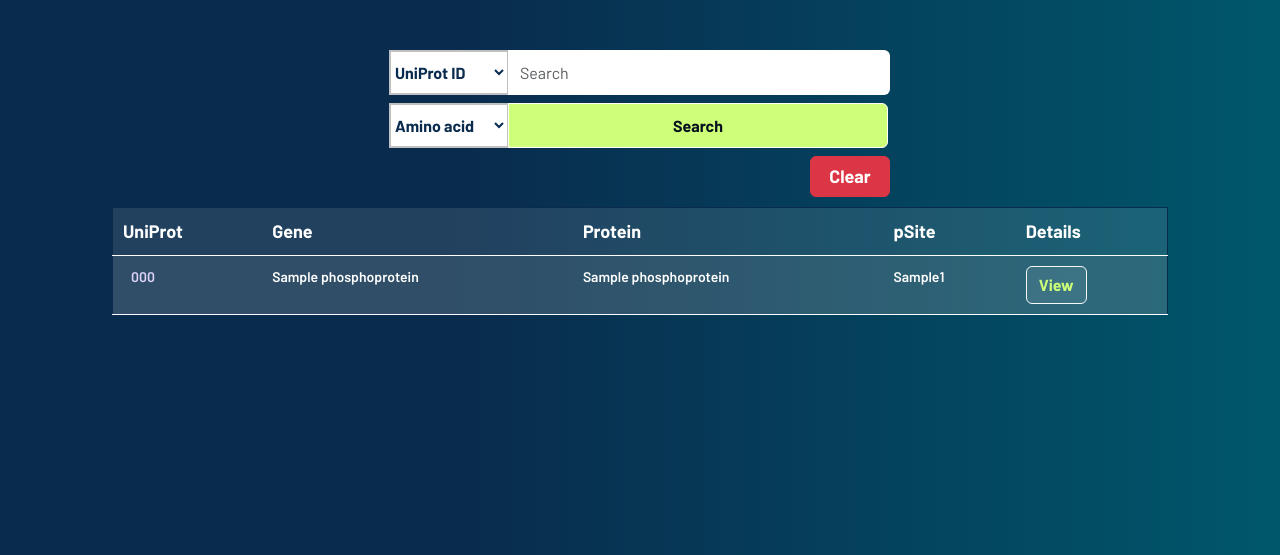
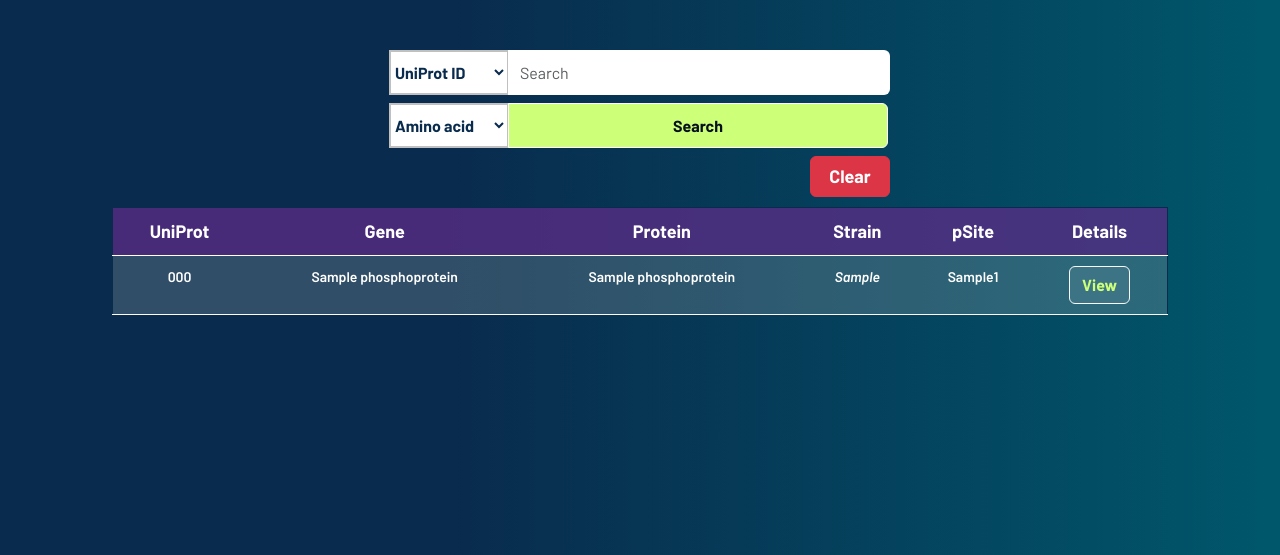
Before and after one commit to torbalansky/phosphoecoli, a Django app: page /protein_list/ in a window 1280 px wide. Shown: the part 70-625 px from the top of the page. Run offline with Django 5.2, Linux system fonts and the light colour scheme; tables that the repository leaves empty hold one stand-in row (values such as "Sample post"); some libraries are stand-ins or nearby versions.

Commit message:
Updated model, including strain information. Typos fixed. Styling updated.

```diff
--- a/bacphosapp/forms.py
+++ b/bacphosapp/forms.py
@@ -73,6 +73,7 @@ class ProteinSearchForm(forms.Form):
         ('D', 'D'),
         ('K', 'K'),
         ('R', 'R'),
+        ('C', 'C'),
     )
 
     uniprot_code = forms.CharField(required=False, max_length=20, label="UniprotID", widget=forms.TextInput(attrs={"class": "form-item", "placeholder": "Enter Uniprot ID"}))
--- a/bacphosapp/management/commands/import_excel_data.py
+++ b/bacphosapp/management/commands/import_excel_data.py
@@ -30,6 +30,7 @@ class Command(BaseCommand):
                 existing_record.submitted_by = None
                 existing_record.approved = row['approved']
                 existing_record.reference = row['reference']
+                existing_record.coli_strain = row['coli_strain']
                 existing_record.save()
             else:
                 new_record = PhosphoProtein.objects.create(
@@ -48,6 +49,7 @@ class Command(BaseCommand):
                     approved=row['approved'],
                     reference=row['reference'],
                     alphafold_url=row['alphafold_url'],
+                    coli_strain=row['coli_strain'],
                 )
                 existing_records[(uniprot_code, gene_name, protein_name, position)] = new_record
 
--- a/bacphosapp/models.py
+++ b/bacphosapp/models.py
@@ -18,6 +18,7 @@ class PhosphoProtein(models.Model):
     approved = models.BooleanField(default=False)
     reference = models.TextField(null=True, blank=True)
     alphafold_url = models.URLField(null=True, blank=True)
+    coli_strain = models.TextField(null=True, blank=True, default='')
 
     def __str__(self):
         return self.gene_name
--- a/bacphosapp/static/css/styles.css
+++ b/bacphosapp/static/css/styles.css
@@ -147,6 +147,23 @@ body {
   border-color: white;
 }
 
+.table-striped.res td {
+  text-align: center;
+}
+
+.table-striped.res th {
+  text-align: center;
+  background-color: rgba(92, 44, 135, 0.757);
+}
+
+.protein-details-container th {
+  text-align: center;
+}
+
+.protein-details-container td {
+  text-align: center;
+}
+
 .table-striped.res tbody tr:nth-child(odd) {
   background-color: rgba(195, 225, 226, 0.1);
 }
@@ -167,7 +184,7 @@ body {
 }
 
 .logo-icon {
-  width: 100px;
+  width: 80px;
 }
 
 .footer {
@@ -217,17 +234,6 @@ body {
 .protein-list-container td {
   font-size: 14px;
   font-weight: 600;
-}
-
-.protein-list-container .uniprot_link a {
-  text-decoration: none;
-  color: rgb(222, 211, 252);
-  padding: 8px;
-  border-radius: 5px;
-}
-
-.protein-list-container .uniprot_link a:hover {
-  text-decoration: underline;
 }
 
 .protein-list-container .btn.btn-light {
@@ -355,7 +361,7 @@ body {
   }
 
   .logo-icon {
-    width: 100px;
+    width: 50px;
   }
 
   .btn.btn-primary.list {
@@ -509,3 +515,16 @@ body {
       font-size: 12px;
   }
 }
+
+.table.table-striped.res tbody tr:hover {
+  cursor: pointer;
+  background-color: rgba(3, 114, 118, 0.973);
+}
+
+.highlighted-row td {
+  background-color: rgba(75, 202, 170, 0.14);
+}
+
+.site-map-container {
+  text-align: justify;
+}
--- a/bacphosapp/templates/cite.html
+++ b/bacphosapp/templates/cite.html
@@ -7,10 +7,9 @@
         When incorporating information sourced from <em>pEDB</em> into publications or presentations, it's important to adhere to proper citation guidelines to acknowledge the origin of the data. Here are the recommended citation formats:
         <br><br>
         For printed presentations such as journals or books, the following citation format is suggested:
-        "****, et al, 2024: ****. 2024 Number"
         <br><br>
-        For oral presentations, slides, or images containing information from <em>pEDB</em>, include:
-        <em>pEDB</em>, www.pedb.com
+        For oral presentations, slides, or images containing information from <em>PEDB</em>, include:
+        <em>PEDB</em>
     </div>
 </section>
 
--- a/bacphosapp/templates/overview.html
+++ b/bacphosapp/templates/overview.html
@@ -9,8 +9,8 @@
             <div class="card-body">
                 <p class="card-text"> Since its discovery in the early 1950s, protein phosphorylation has experienced remarkable advancements. Currently, approximately 50 eukaryotic protein kinase inhibitors have gained FDA approval, primarily utilized as anti-cancer medications, with an additional 150 candidates undergoing clinical evaluation (1). Despite the antibiotic resistance crisis and the potential of post-translational modifications (PTMs) such as protein phosphorylation as therapeutic targets, the study of bacterial PP lags behind (2). Recent phosphoproteomic studies in  Escherichia coli ( <em>E. coli</em>)  have unveiled numerous phosphorylation sites, indicating the extensive regulatory role of PP in bacterial systems (3, 4).
                     <br><br>However, despite the growing importance of understanding bacterial protein phosphorylation, researchers face challenges in accessing comprehensive and up-to-date information on phosphorylation sites in model systems such as <em>E. coli</em>. Currently, there is no centralized platform that consolidates all phosphorylation data, necessitating researchers to navigate various resources to gather information about specific proteins. This fragmented landscape hinders efficient exploration and analysis of phosphorylation data, limiting the progress of research in this field.
-                    <br><br>To address this gap, we introduce <em>pEDB</em>, an innovative platform designed to streamline access to phosphorylation information in <em>E. coli</em>. <em>pEDB</em> aims to provide researchers with a comprehensive and up-to-date repository of phosphorylation sites, proteins, and relevant references, facilitating efficient browsing and retrieval of phosphorylation data. By consolidating diverse phosphorylation data into a single, user-friendly interface, <em>pEDB</em> empowers researchers to explore the intricate landscape of bacterial protein phosphorylation with ease.
-                    <br><br>With <em>pEDB</em>, researchers can uncover valuable insights into the regulatory mechanisms governed by protein phosphorylation in <em>E. coli</em>, accelerating discoveries and advancing our understanding of bacterial signaling networks. Whether investigating specific phosphorylation sites or exploring broader trends in bacterial phosphorylation, <em>pEDB</em> serves as a valuable resource for researchers seeking to unravel the complexities of bacterial cellular signaling.</p>
+                    <br><br>To address this gap, we introduce <em>PEDB</em>, an innovative platform designed to streamline access to phosphorylation information in <em>E. coli</em>. <em>PEDB</em> aims to provide researchers with a comprehensive and up-to-date repository of phosphorylation sites, proteins, and relevant references, facilitating efficient browsing and retrieval of phosphorylation data. By consolidating diverse phosphorylation data into a single, user-friendly interface, <em>PEDB</em> empowers researchers to explore the intricate landscape of bacterial protein phosphorylation with ease.
+                    <br><br>With <em>PEDB</em>, researchers can uncover valuable insights into the regulatory mechanisms governed by protein phosphorylation in <em>E. coli</em>, accelerating discoveries and advancing our understanding of bacterial signaling networks. Whether investigating specific phosphorylation sites or exploring broader trends in bacterial phosphorylation, <em>PEDB</em> serves as a valuable resource for researchers seeking to unravel the complexities of bacterial cellular signaling.</p>
             </div>
             <div class="container-ref">
                 <h6>References:</h6>
--- a/bacphosapp/templates/pdf_template.html
+++ b/bacphosapp/templates/pdf_template.html
@@ -58,7 +58,7 @@
         <div class="row">
             <div class="col-lg-12">
                 <div>
-                    <h1>Phosphosite/s in {{ protein.protein_name }}</h1>
+                    <h1>Phosphosite/s in {{ protein.protein_name }} - <em>{{ protein.coli_strain }}</em></h1>
                 </div>
                 <div class="table-container">
                     <table class="table">
--- a/bacphosapp/templates/protein_list.html
+++ b/bacphosapp/templates/protein_list.html
@@ -24,6 +24,7 @@
                 <option value="D" {% if request.GET.modification_type == 'D' %} selected {% endif %}>D</option>
                 <option value="K" {% if request.GET.modification_type == 'K' %} selected {% endif %}>K</option>
                 <option value="R" {% if request.GET.modification_type == 'R' %} selected {% endif %}>R</option>
+                <option value="C" {% if request.GET.modification_type == 'C' %} selected {% endif %}>C</option>
             </select>
             <button class="btn btn-primary list" type="submit">Search</button>
         </div>
@@ -40,22 +41,18 @@
                         <th>UniProt</th>
                         <th>Gene</th>
                         <th class="hide-on-sm">Protein</th>
+                        <th class="hide-on-sm">Strain</th>
                         <th>pSite</th>
                         <th>Details</th>
                     </tr>
                 </thead>
                 <tbody>
                     {% for protein in proteins %}
-                        <tr class="{% cycle 'odd' 'even' %}">
-                            <td class="uniprot_link">
-                                {% if protein.uniprot_url %}
-                                    <a href="{{ protein.uniprot_url }}" target="_blank">{{ protein.uniprot_code }}</a>
-                                {% else %}
-                                    {{ protein.uniprot_code }}
-                                {% endif %}
-                            </td>
+                        <tr class="{% cycle 'odd' 'even' %}" data-protein-url="{% url 'protein_details' pk=protein.pk %}">
+                            <td>{{ protein.uniprot_code }}</td>
                             <td>{{ protein.gene_name }}</td>
                             <td class="hide-on-sm">{{ protein.protein_name }}</td>
+                            <td class="hide-on-sm" style="font-style: italic">{{ protein.coli_strain }}</td>
                             <td>
                                 {% if protein.position %}
                                 {{ protein.modification_type }}{{ protein.position }}
@@ -112,6 +109,14 @@
         const searchCategoryDropdown = document.getElementById('search_category');
         const searchQueryInput = document.querySelector('.form-control-list');
         const modificationTypeDropdown = document.getElementById('modification_type');
+        const tableRows = document.querySelectorAll('.protein-list-container tbody tr');
+
+        tableRows.forEach(row => {
+            row.addEventListener('click', function() {
+                const proteinUrl = row.dataset.proteinUrl;
+                window.location.href = proteinUrl;
+            });
+        });
 
         searchForm.addEventListener('submit', function(event) {
             const selectedCategory = searchCategoryDropdown.value;
--- a/bacphosapp/views.py
+++ b/bacphosapp/views.py
@@ -173,6 +173,9 @@ class ProteinDetailView(DetailView):
         protein = self.get_object()
         sequence = protein.sequence
 
+        # Sort phosphosites alphabetically or numerically
+        phosphosite_positions = sorted(str(protein.position).split(',')) if protein.position else []
+
         # Create a scatter plot
         fig = go.Figure(layout=dict(height=400, width=1000))
         fig.add_trace(go.Scatter(x=list(range(1, len(sequence) + 1)), y=[0] * len(sequence),
@@ -217,7 +220,7 @@ class ProteinDetailView(DetailView):
 
     def get_related_proteins(self):
         protein = self.get_object()
-        related_proteins = PhosphoProtein.objects.filter(gene_name=protein.gene_name).exclude(pk=protein.pk)
+        related_proteins = PhosphoProtein.objects.filter(gene_name=protein.gene_name, coli_strain=protein.coli_strain).exclude(pk=protein.pk)
         related_proteins = related_proteins.order_by('modification_type', 'position')
         return related_proteins
 
@@ -240,9 +243,12 @@ class ProteinDetailView(DetailView):
         # Pass related proteins to the template context
         context['related_proteins'] = related_proteins
 
+        # Sort phosphosite positions alphabetically or numerically
+        phosphosite_positions = sorted(str(protein.position).split(',')) if protein.position else []
+        context['phosphosite_positions'] = phosphosite_positions
         pmids = [pmid.strip() for pmid in protein.reference.split(';') if pmid.strip()]
         context['pmids'] = pmids
-
+        context['coli_strain'] = protein.coli_strain
         return context
 
 # Overview view function
```
Also changed, not shown: bacphosapp/templates/guide.html (+8 -7 lines), bacphosapp/templates/home.html (+10 -12 lines), bacphosapp/templates/protein_details.html (+10 -8 lines), bacphosapp/migrations/0016_phosphoprotein_coli_strain.py (added).
